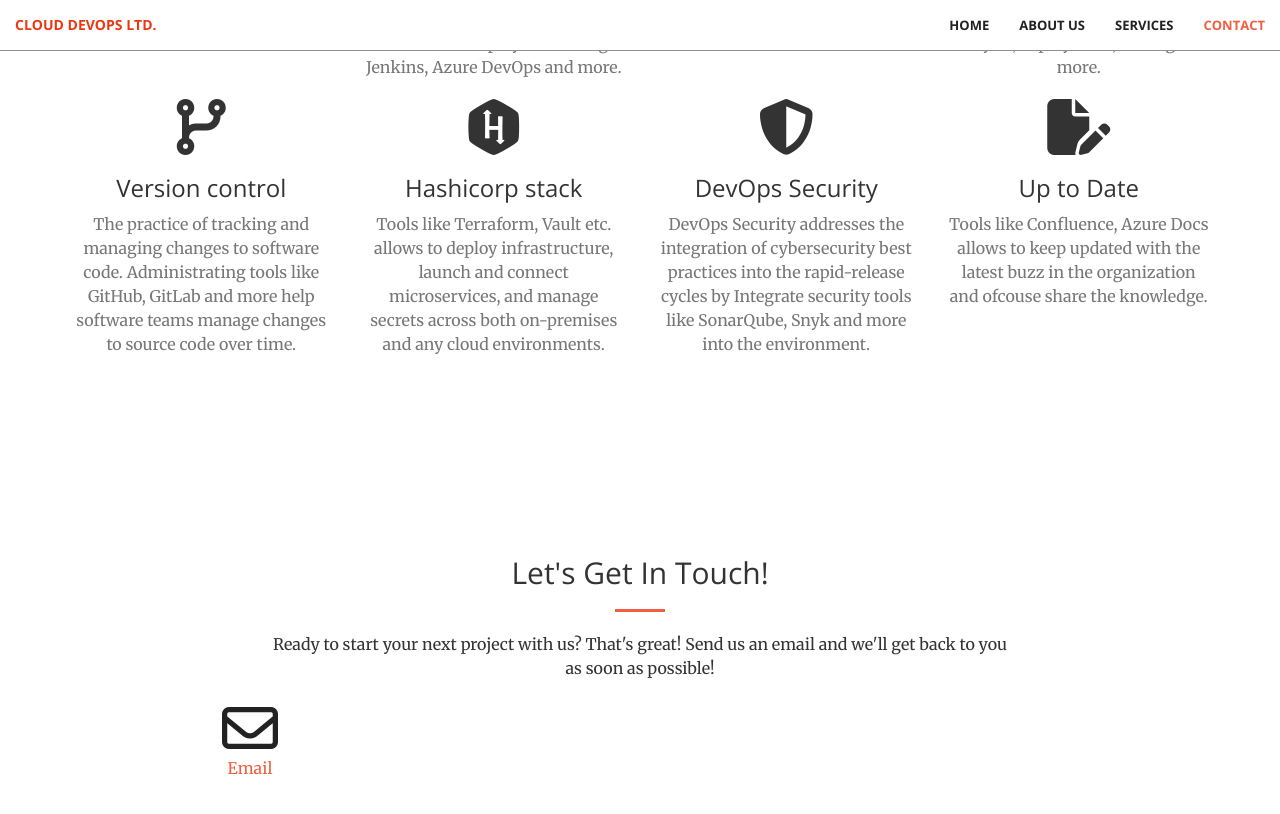
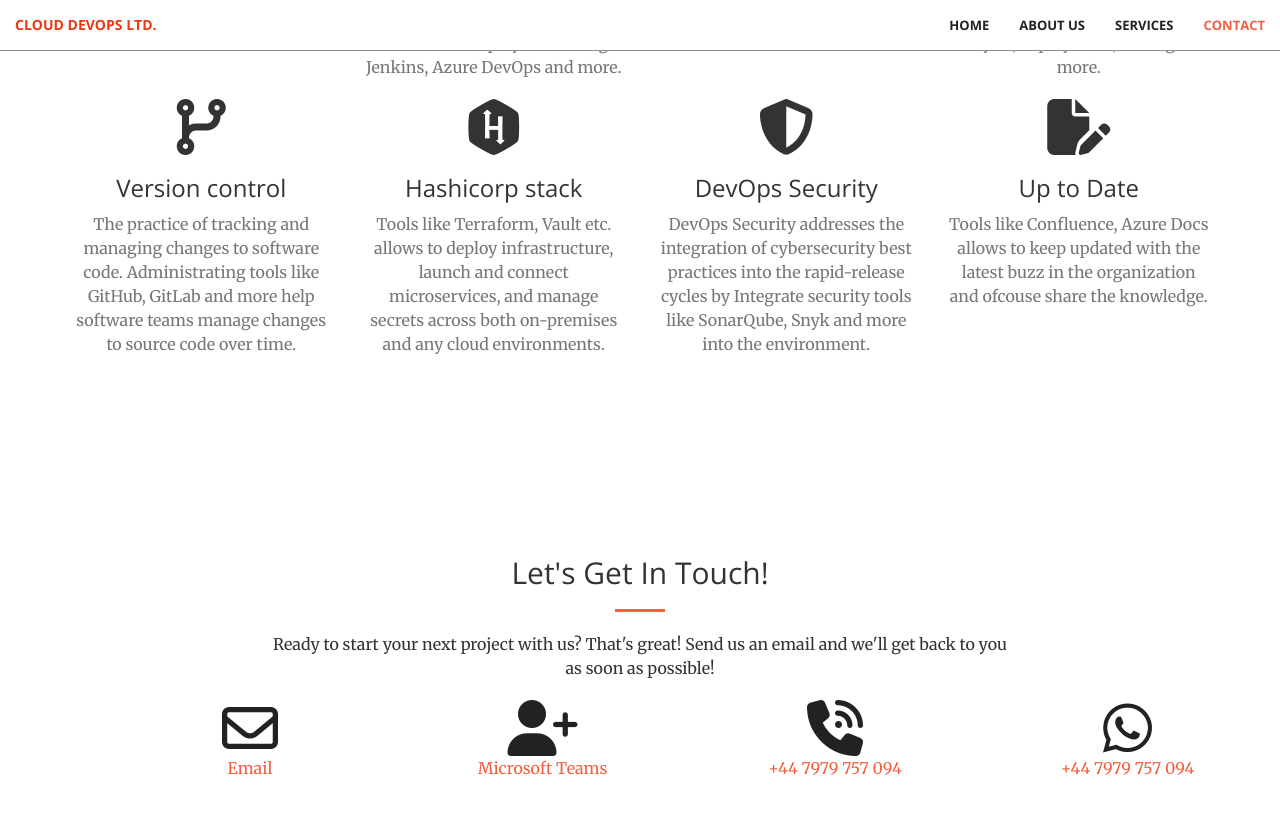
Before and after one commit to CloudDevOps-Ltd/CloudDevOps-Ltd.github.io, a Jekyll site: the page built from index.html, in a window 1280 px wide and 900 px high, scrolled down 2028 px. Shown: the top 814 px of the window. Built offline with Jekyll 4.4.1, drawn with Linux system fonts in a browser that asks for light colours; nearby versions of some CDN libraries.

Commit message:
Update contact

```diff
--- a/_includes/contact.html
+++ b/_includes/contact.html
@@ -19,17 +19,23 @@
                 <p>Email</p>
             </a>
         </div>
-        <!-- <div class="col-lg-2 col-lg-offset-1 text-center">
-            <a href="mailto:{{ site.email }}">
-            <i class="fa fa-envelope-o fa-3x wow bounceIn" data-wow-delay=".1s"></i>
-                <p>Email</p>
+        <div class="col-lg-2 col-lg-offset-1 text-center">
+            <a href="https://teams.microsoft.com/l/chat/0/0?users=clouddevops.ltd@gmail.com">
+            <i class="fa fa-solid fa-user-plus fa-3x wow bounceIn" data-wow-delay=".1s"></i>
+                <p>Microsoft Teams</p>
             </a>
-        </div> -->
-        <!-- <div class="col-lg-2 col-lg-offset-1 text-center">
+        </div>
+        <div class="col-lg-2 col-lg-offset-1 text-center">
             <a href="mailto:{{ site.email }}">
             <i class="fa fa-solid fa-phone-volume fa-3x wow bounceIn" data-wow-delay=".1s"></i>
-                <p>+44 1234567890</p>
+                <p>+44 7979 757 094</p>
             </a>
-        </div> -->
+        </div>
+        <div class="col-lg-2 col-lg-offset-1 text-center">
+            <a href="mailto:{{ site.email }}">
+            <i class="fa fa-brands fa-whatsapp fa-solid fa-phone-volume fa-3x wow bounceIn" data-wow-delay=".1s"></i>
+                <p>+44 7979 757 094</p>
+            </a>
+        </div>
     </div>
 </section>
```
